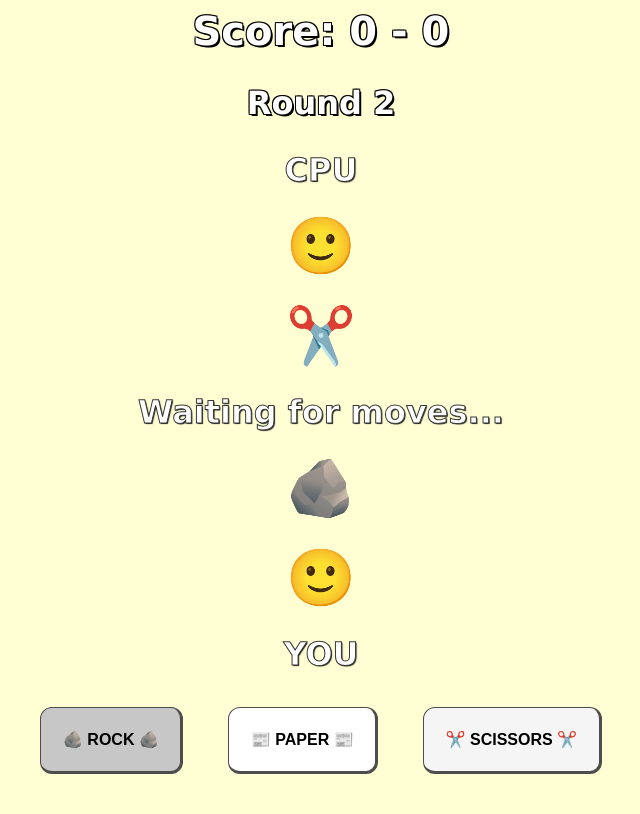
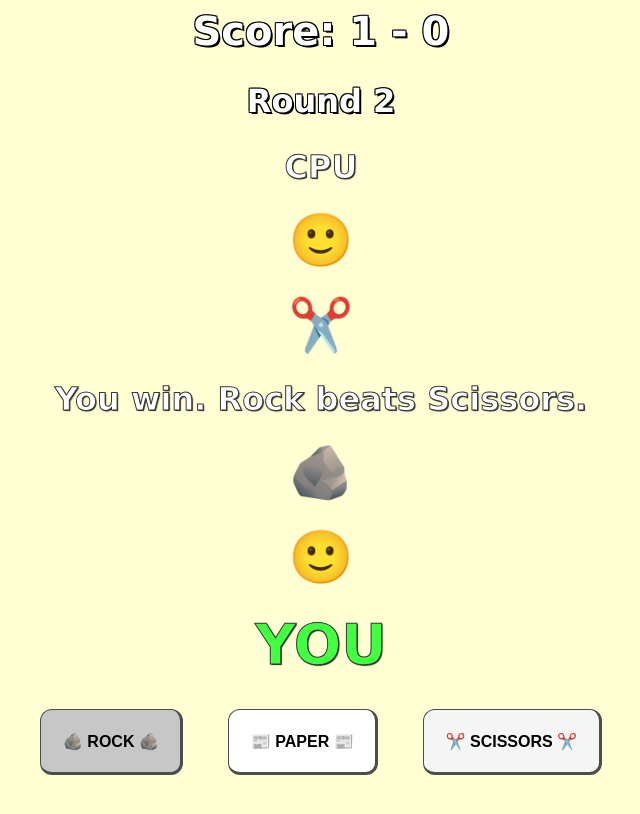
Before and after one commit to Deavoe/odin-rps, a plain HTML site: page index.html in a window 1280 px wide. Both pictures are taken after a click on the button "🪨 ROCK 🪨". Shown: the whole page, without its empty margins (319-959 px from the left). Drawn offline with Linux system fonts and the light colour scheme.

Commit message:
Fix results display and add animation for being in the lead

```diff
--- a/rps.js
+++ b/rps.js
@@ -22,20 +22,23 @@ function endGame() {
 }
 
 function updateScore() {
-  let title = document.querySelector(".title"); // score
-  let score = document.querySelector(".score"); // rounds
-  let cpu = document.querySelector(".cput");
-  let plr = document.querySelector(".plrt");
+  const title = document.querySelector(".title"); // score
+  const score = document.querySelector(".score"); // rounds
+  const cpu = document.querySelector(".cput");
+  const plr = document.querySelector(".plrt");
 
   title.textContent = "Score: " + ps + " - " + cps
   score.textContent = "Round " + round
 
   if (ps > cps) {
-
+      plr.classList.add("winning")
+      cpu.classList.remove("winning")
     } else if (cps > ps) {
-
+      cpu.classList.add("winning")
+      plr.classList.remove("winning")
     } else if (cps === ps) {
-
+      plr.classList.remove("winning")
+      cpu.classList.remove("winning")
     }
 
   if (round >= 5) {
@@ -59,7 +62,7 @@ function clickHandler(e) {
 document.querySelectorAll("button").forEach((el) => el.addEventListener("click",clickHandler));
 
 function announce(str) {
-  if (typeof str !== "string" || typeof bool !== "boolean" ) {
+  if (typeof str !== "string" ) {
     return "ERROR - Announcement requires a string and boolean."
   }
  let element = document.querySelector(".result");
@@ -81,10 +84,11 @@ function rps(player, cpu) {
     announce("You lose. " + cp.replace(cp[0],cp[0].toUpperCase())  + " beats " + plr.replace(plr[0],plr[0].toUpperCase()) + ".")
   } else if (plr === cp) {
     ++ties
-    announce("Tie.")
+    announce("Tie. Total Ties: " + ties)
   } else {
     announce("Invalid inputs.")
   }
+  return round
  }
 }
 
@@ -100,9 +104,9 @@ function game(playerSelection) {
         //     }
         // }
         const computerSelection = getComputerChoice();
+        console.log(rps(playerSelection, computerSelection));
         ++round
         updateScore()
-        // console.log(rps(playerSelection, computerSelection));
    // }
 
     // if (ps > cps) {
--- a/style.css
+++ b/style.css
@@ -65,6 +65,9 @@ body {
       -webkit-text-stroke: 1px rgb(55,55,55);
       -webkit-text-fill-color: rgb(255,255,255);
     }
+    .winning {
+        -webkit-text-fill-color: rgb(66,255,66);
+    }
 }
 
 .content {
@@ -92,8 +95,12 @@ body {
 
 .icon,
 .move {
+    font-size: 6.5vh;
+    transition:all 0.16s;
+}
+
+.winning {
     font-size: 7vh;
-    transition:all 0.2s;
 }
 
 .buttons {
```
